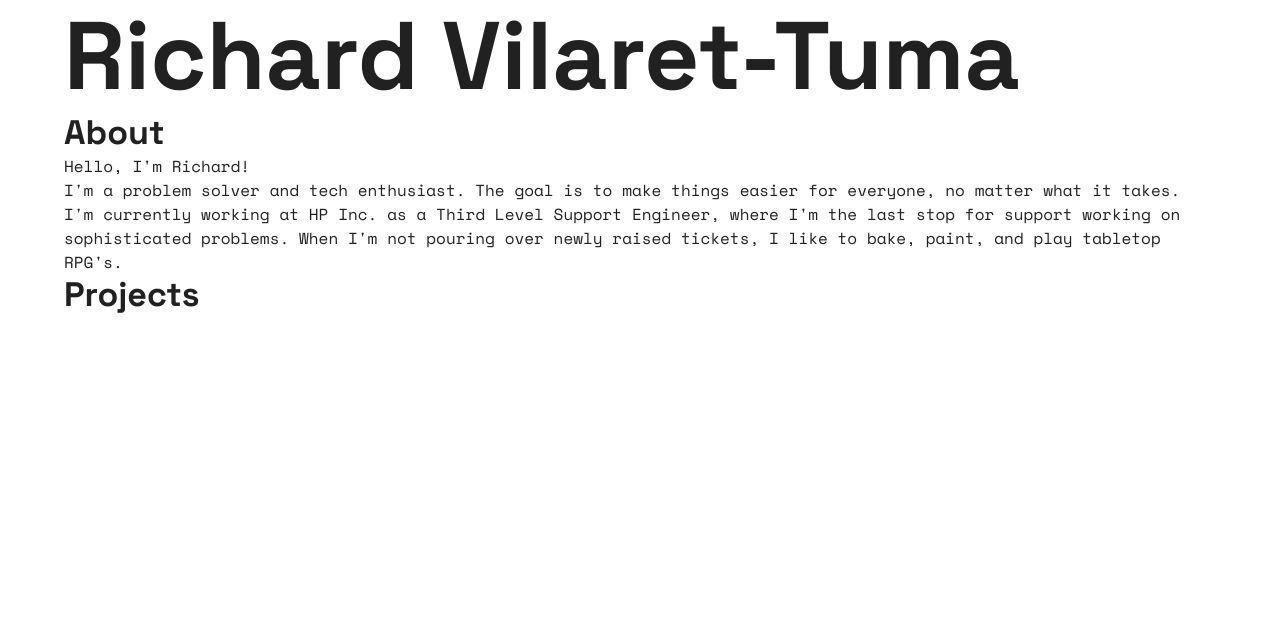
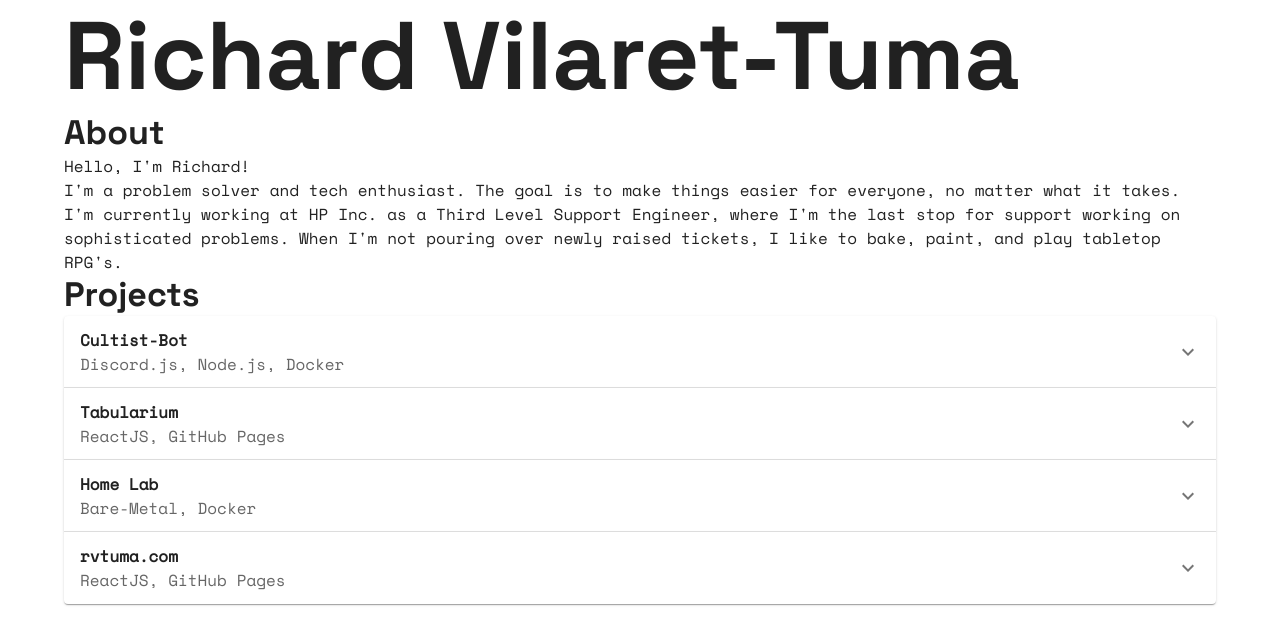
Before and after one commit to rvilarettuma/rvt-personal, a React (Create React App) app: page / in a window 1280 px wide. Shown: the top 644 px of the page. Built offline with nearby package versions, Linux system fonts and the light colour scheme.

Commit message:
Add Projects Accordion

```diff
--- a/package.json
+++ b/package.json
@@ -6,6 +6,7 @@
   "dependencies": {
     "@emotion/react": "^11.7.1",
     "@emotion/styled": "^11.6.0",
+    "@mui/icons-material": "^5.3.0",
     "@mui/material": "^5.3.0",
     "@testing-library/jest-dom": "^5.16.1",
     "@testing-library/react": "^12.1.2",
--- a/src/Components/Projects/Projects.js
+++ b/src/Components/Projects/Projects.js
@@ -1,12 +1,105 @@
-import React from 'react';
-import { Typography } from '@mui/material';
-import { Accordion, AccordionSummary, AccordionDetails } from '@mui/material';
+import React from "react";
+import { Typography } from "@mui/material";
+import { Accordion, AccordionSummary, AccordionDetails } from "@mui/material";
+import Stack from "@mui/material/Stack";
+import Button from "@mui/material/Button";
+import ExpandMoreIcon from "@mui/icons-material/ExpandMore";
+import CodeIcon from "@mui/icons-material/Code";
+import LinkIcon from "@mui/icons-material/Link";
+import projects from "./Projects.json";
+
+function getProjects() {
+  var projectArray = projects;
+  var result = [];
+
+  for (const project in projectArray) {
+    var name = projectArray[project].name;
+    var stack = projectArray[project].stack;
+    var description = projectArray[project].description;
+    var link = projectArray[project].link;
+    var source = projectArray[project].source;
+    result.push(
+      <Accordion>
+        <AccordionSummary expandIcon={<ExpandMoreIcon />}>
+          <Stack>
+            <Typography>
+              <strong>{name}</strong>
+            </Typography>
+            <Typography sx={{ color: "text.secondary" }}>{stack}</Typography>
+          </Stack>
+        </AccordionSummary>
+        <AccordionDetails>
+          <Typography>{description}</Typography>
+          <br/>
+          <Stack direction="row" spacing={2}>
+            {link ? (
+              <Button variant="contained" href={link} startIcon={<LinkIcon />}>
+                Project
+              </Button>
+            ) : null}
+            {source ? (
+              <Button
+                variant="contained"
+                href={source}
+                startIcon={<CodeIcon />}
+              >
+                Source
+              </Button>
+            ) : null}
+          </Stack>
+        </AccordionDetails>
+      </Accordion>
+    );
+  }
+
+  return result;
+}
 
 function Projects() {
-  return(
+  return (
     <div>
-      <Typography component="h2" variant="h4">Projects</Typography>
-
+      <Typography component="h2" variant="h4">
+        Projects
+      </Typography>
+      {getProjects()}
+      {/* <Accordion>
+        <AccordionSummary
+          expandIcon={<ExpandMoreIcon />}
+          aria-controls="panel1a-content"
+          id="panel1a-header">
+          <Typography>Accordion 1</Typography>
+        </AccordionSummary>
+        <AccordionDetails>
+          <Typography>
+            Lorem ipsum dolor sit amet, consectetur adipiscing elit. Suspendisse
+            malesuada lacus ex, sit amet blandit leo lobortis eget.
+          </Typography>
+        </AccordionDetails>
+      </Accordion>
+      <Accordion>
+        <AccordionSummary
+          expandIcon={<ExpandMoreIcon />}
+          aria-controls="panel2a-content"
+          id="panel2a-header"
+        >
+          <Typography>Accordion 2</Typography>
+        </AccordionSummary>
+        <AccordionDetails>
+          <Typography>
+            Lorem ipsum dolor sit amet, consectetur adipiscing elit. Suspendisse
+            malesuada lacus ex, sit amet blandit leo lobortis eget.
+          </Typography>
+        </AccordionDetails>
+      </Accordion>
+      <Accordion>
+        <AccordionSummary
+          expandIcon={<ExpandMoreIcon />}
+          aria-controls="panel3a-content"
+          id="panel3a-header"
+        >
+          <Typography>Disabled Accordion</Typography>
+        </AccordionSummary>
+      </Accordion> */}
     </div>
   );
 }
--- /dev/null
+++ b/src/Components/Projects/Projects.json
@@ -0,0 +1,30 @@
+[
+  {
+    "name": "Cultist-Bot",
+    "stack": "Discord.js, Node.js, Docker",
+    "description": "A Discord bot for \"Slay the Spire\" characters who are indecisive about which character to play next.",
+    "link": "",
+    "source": "https://github.com/rvilarettuma/cultist-bot"
+  },
+  {
+    "name": "Tabularium",
+    "stack": "ReactJS, GitHub Pages",
+    "description": "A progressive web application built in React. Designed using a mobile first approach. A random number generator is rolled against hand crafted tables to provide subject matter for artists, authors, and tabletop gamers.",
+    "link": "https://ttt.rvtuma.com/",
+    "source": "https://github.com/rvilarettuma/table-of-tables"
+  },
+  {
+    "name": "Home Lab",
+    "stack": "Bare-Metal, Docker",
+    "description": "A headless, bare-metal, multipurpose, high availability sandbox environment for serving and learning purposes. Operates on Ubuntu Server. All services run in Docker containers. Managed via SSH and Docker CLI. Docker Compose used to configure environmental variables and persistent volumes.",
+    "link": "",
+    "source": ""
+  },
+  {
+    "name": "rvtuma.com",
+    "stack": "ReactJS, GitHub Pages",
+    "description": "The website you are currently viewing! General components and themed use the MUI React UI Library.",
+    "link": "https://rvtuma.com",
+    "source": "https://github.com/rvilarettuma/rvt-personal"
+  }
+]
```
Also changed, not shown: 1 other file (tests, documents, lock files or other folders).
